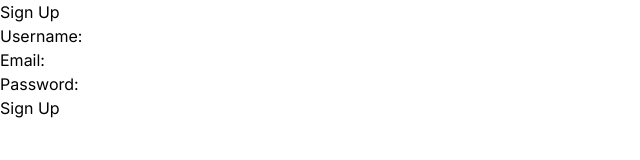
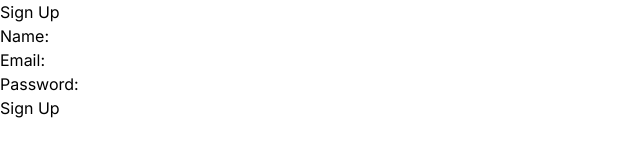
Before and after one commit to Javan-Odhiambo/nextjs-starter-template, a Next.js app: page /auth/signup in a window 1280 px wide. Shown: the top 160 px of the page, without its empty margins (0-640 px from the left). Built offline with nearby package versions, Linux system fonts and the light colour scheme.

Commit message:
refactor(shared): add InputField component that can be reused

```diff
--- a/src/app/auth/signup/page.tsx
+++ b/src/app/auth/signup/page.tsx
@@ -3,8 +3,7 @@ import React from 'react';
 import { useForm } from 'react-hook-form';
 import { z } from 'zod'; // Import Zod
 import { zodResolver } from '@hookform/resolvers/zod';
-import { error } from 'console';
-
+import InputField from "@/components/ui/InputField"
 
 //Should be imported from the types file.
 type User = {
@@ -39,21 +38,9 @@ const SignUpPage = () => {
         <div>
             <h1>Sign Up</h1>
             <form onSubmit={handleSubmit(onSubmit)}>
-        <div>
-          <label htmlFor="username">Username:</label>
-          <input type="text" id="username" {...register('name')} />
-          {errors.name && <div>{errors.name.message}</div>}
-        </div>
-        <div>
-          <label htmlFor="email">Email:</label>
-          <input type="email" id="email" {...register('email')} />
-          {errors.email && <div>{errors.email.message}</div>}
-        </div>
-        <div>
-          <label htmlFor="password">Password:</label>
-          <input type="password" id="password" {...register('password')} />
-          {errors.password && <div>{errors.password.message}</div>}
-        </div>
+                <InputField label="Name" id="name" register={register("name")} error={errors.password} />
+                <InputField label="Email" id="email" register={register("email")} error={errors.password} />
+                <InputField label="Password" id="password" register={register("password")} error={errors.password} />
                 <button type="submit">Sign Up</button>
             </form>
         </div>
--- /dev/null
+++ b/src/components/ui/InputField.tsx
@@ -0,0 +1,21 @@
+import React from 'react';
+import { FieldError } from 'react-hook-form';
+
+type InputFieldProps = {
+  label?: string;
+  id: string;
+  register: any;
+  error?: FieldError | null;
+};
+
+const InputField: React.FC<InputFieldProps> = ({ label, id, register, error }) => {
+  return (
+    <div>
+      {label && <label htmlFor={id}>{label}:</label>}
+      <input id={id} {...register} />
+      {error && <div>{error.message}</div>}
+    </div>
+  );
+};
+
+export default InputField;
```
Lines whose indentation alone changed are shown as unchanged.
